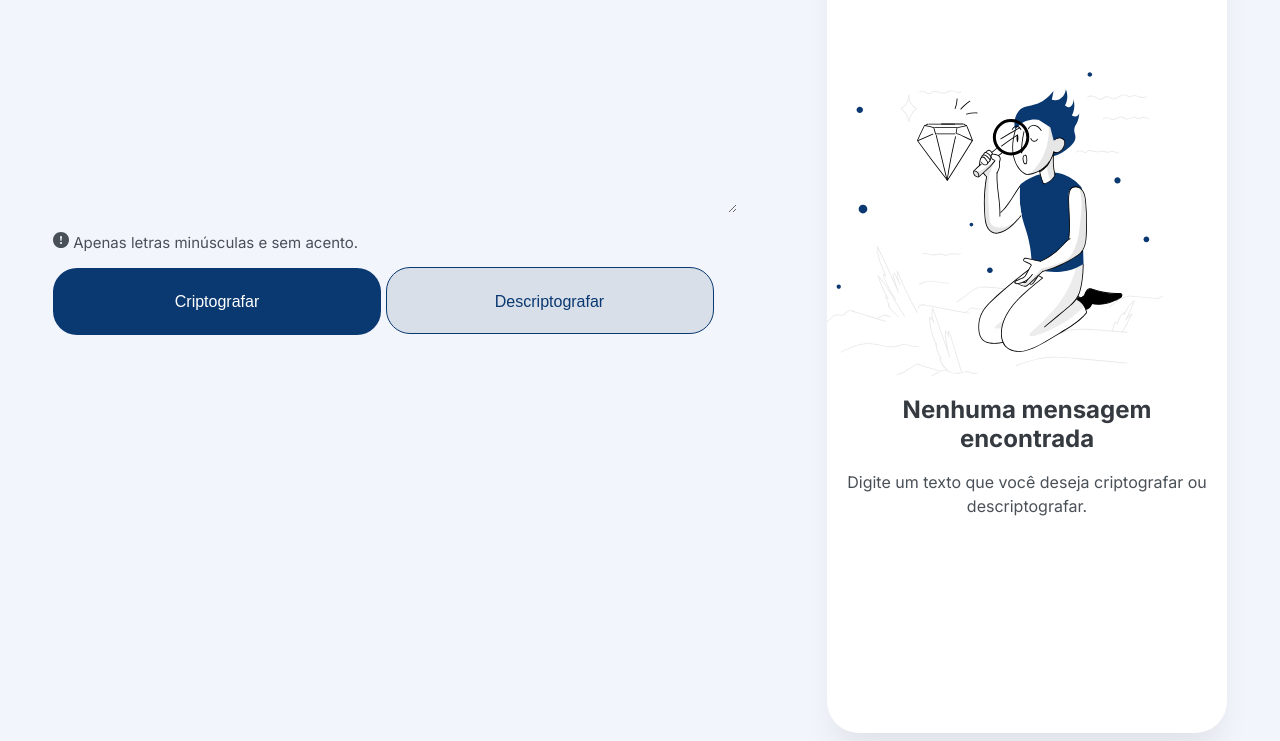
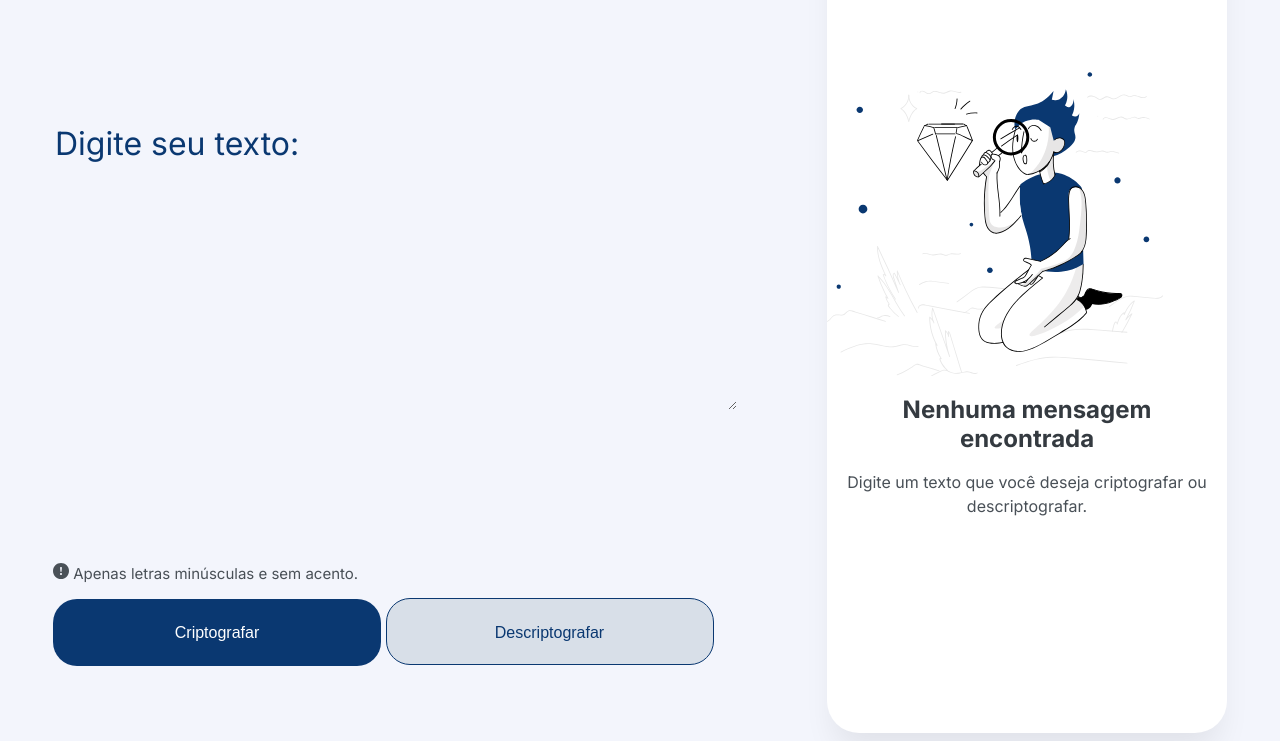
Before and after one commit to joaovictor31/desafio-decodificador, a plain HTML site: page index.html in a window 1280 px wide. Shown: the part 219-960 px from the top of the page. Drawn offline with Linux system fonts and the light colour scheme.

Commit message:
versão desktop finalizada

```diff
--- a/style.css
+++ b/style.css
@@ -104,3 +104,9 @@ main{
     line-height: 24px;
     color: #495057;
 }
+
+.left{
+    display: flex;
+    flex-direction: column;
+    justify-content: space-around;
+}
```
